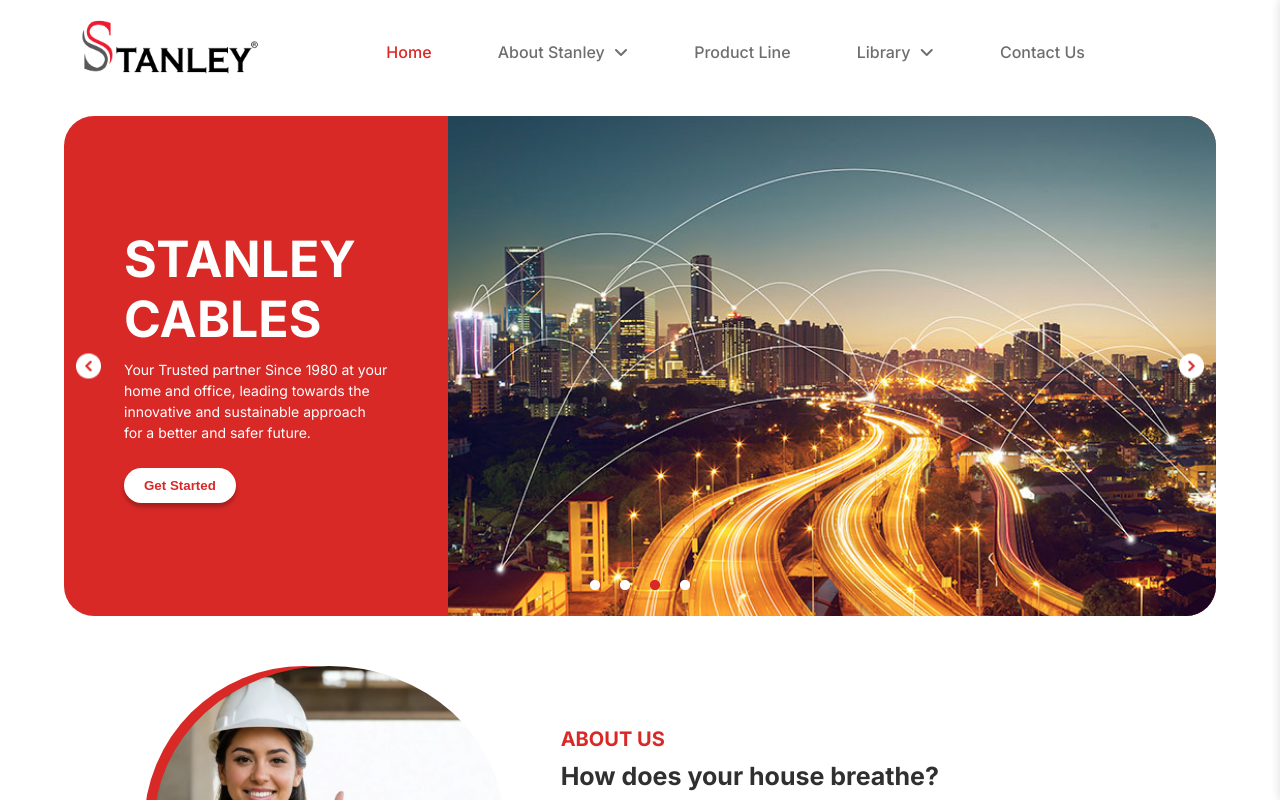
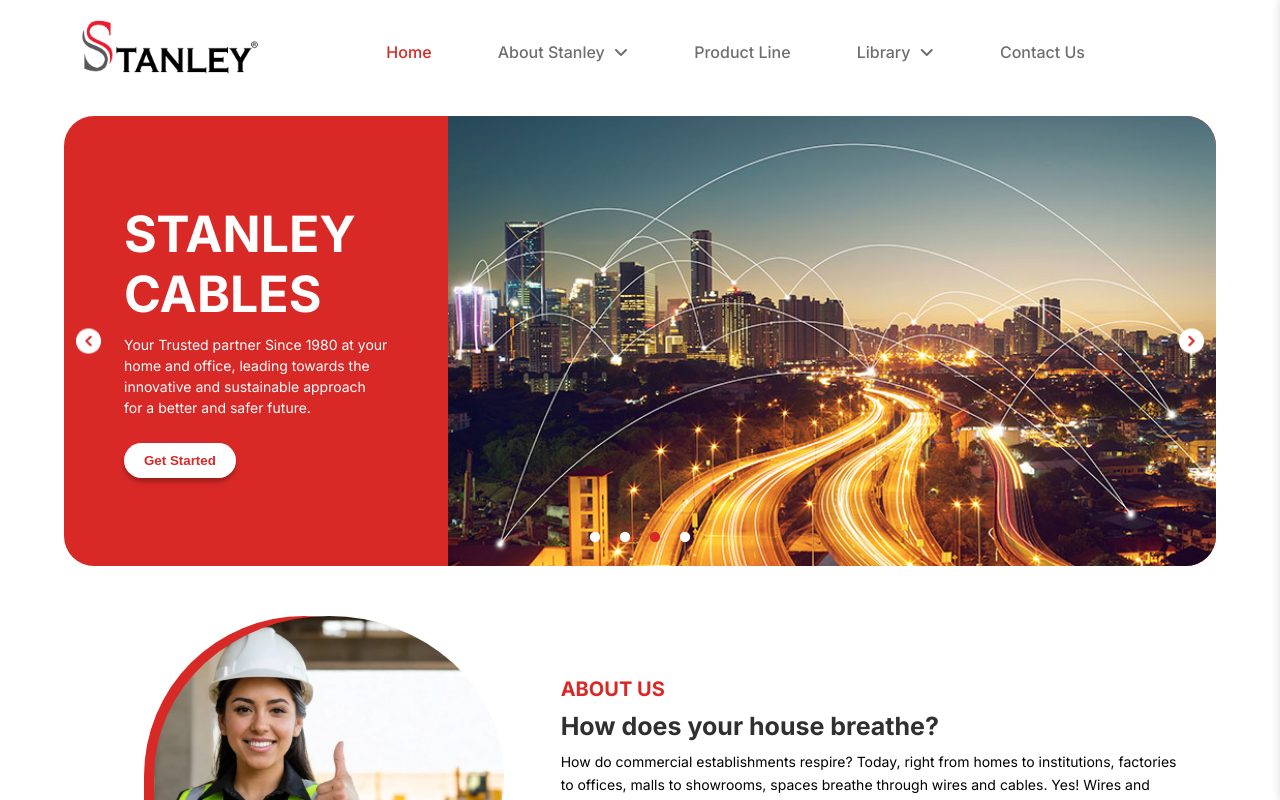
Before and after one commit to Deepanshumethi/Jyoti_Cables, a React (Create React App) app: page / in a window 1280 px wide. Shown: the top 800 px of the page. Built offline with nearby package versions, Linux system fonts and the light colour scheme.

Commit message:
Update App.css

```diff
--- a/src/App.css
+++ b/src/App.css
@@ -23,6 +23,7 @@
 
 .App {
   font-family: inter !important;
+  overflow-x:hidden;
 }
 
 /* main-slider css */
@@ -103,7 +104,7 @@
 
 .slider-image-box img {
   width: 100%;
-  height: 500px;
+  height: 450px;
   object-fit: cover;
   padding: 0;
   margin: 0;
```
